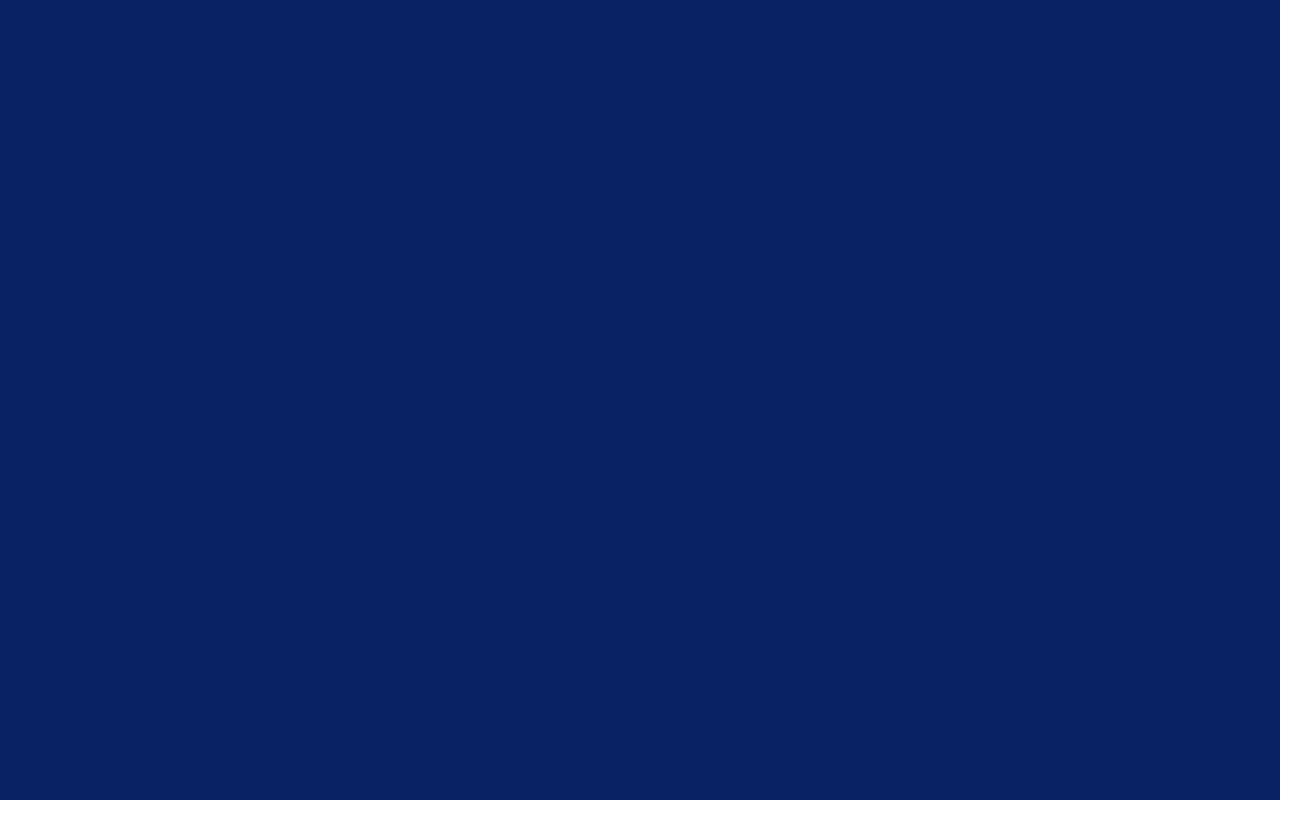
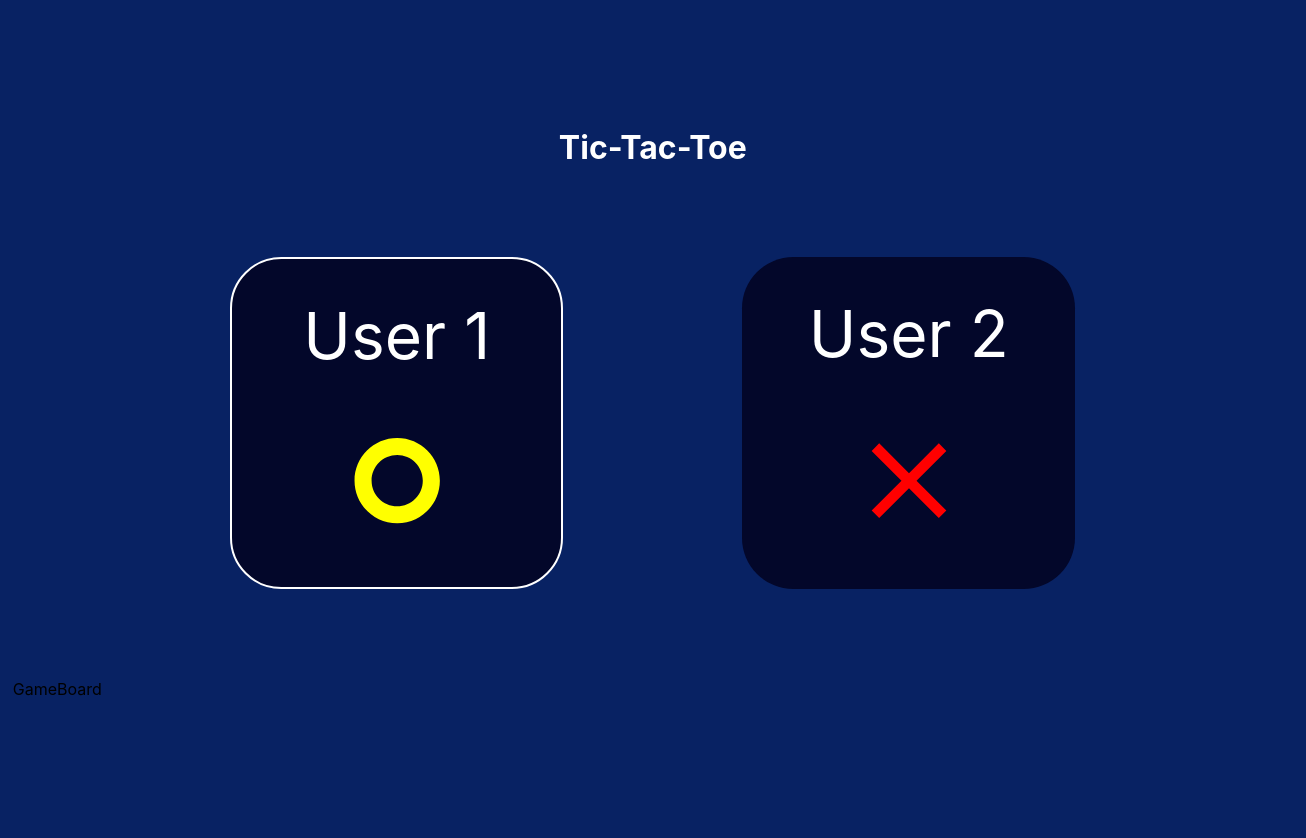
Before and after one commit to imnkywf/TicTacToe, a React (Create React App) app: page / in a window 1280 px wide. Shown: the top 838 px of the page, 1306 px wide, since content can reach past the window. Before the commit the page ends 800 px from the top, so only its background shows below. Built offline with nearby package versions, Linux system fonts and the light colour scheme.

Commit message:
Finished tuen ui

```diff
--- a/package.json
+++ b/package.json
@@ -3,6 +3,10 @@
   "version": "0.1.0",
   "private": true,
   "dependencies": {
+    "@emotion/react": "^11.11.1",
+    "@emotion/styled": "^11.11.0",
+    "@mui/icons-material": "^5.11.16",
+    "@mui/material": "^5.13.5",
     "@testing-library/jest-dom": "^5.16.5",
     "@testing-library/react": "^13.4.0",
     "@testing-library/user-event": "^13.5.0",
--- a/src/App.scss
+++ b/src/App.scss
@@ -1,10 +1,15 @@
+$title-color: white;
 $page-bgc: #082263;
 .App {
-  text-align: center;
-
   .container {
+    padding: 10vw 1vw 8vw;
     width: 100%;
     height: 100vh;
     background-color: $page-bgc;
+
+    h1 {
+      text-align: center;
+      color: $title-color;
+    }
   }
 }
--- a/src/App.tsx
+++ b/src/App.tsx
@@ -1,11 +1,21 @@
 import React from 'react';
 import './App.scss';
+import Turns from './components/Turns'
+import GameBoard from './components/GameBoard'
 
 function App() {
   return (
     <div className="App">
       <div className="container">
+        <h1>Tic-Tac-Toe</h1>
 
+        <div className="Turns">
+          <Turns />
+        </div>
+
+        <div className="game-board">
+          <GameBoard />
+        </div>
       </div>
     </div>
   );
--- a/src/components/Turns/index.scss
+++ b/src/components/Turns/index.scss
@@ -0,0 +1,40 @@
+$user-width: 26vw;
+$user-height: 26vw;
+$user-bgc: #03072a;
+$user-radius: 4vw;
+
+@mixin userStyle {
+  display: flex;
+  flex-direction: column;
+  justify-content: space-between;
+  align-items: center;
+  width: $user-width;
+  height: $user-height;
+  background-color: $user-bgc;
+  box-sizing: border-box;
+  border-radius: $user-radius;
+}
+
+.turns_container {
+  display: flex;
+  justify-content: space-around;
+  align-items: center;
+  margin: auto;
+  width: 80vw;
+  height: 40vw;
+
+  .user1 {
+    @include userStyle;
+    border: 2px solid white;
+  }
+
+  .user2 {
+    @include userStyle;
+  }
+
+  span {
+    margin-top: 3vw;
+    font-size: 5vw;
+    color: white;
+  }
+}
--- a/src/components/Turns/index.tsx
+++ b/src/components/Turns/index.tsx
@@ -1,8 +1,19 @@
 import React from 'react'
 import './index.scss'
+import TripOriginIcon from '@mui/icons-material/TripOrigin';
+import CloseIcon from '@mui/icons-material/Close';
 
 export default function Turns() {
   return (
-    <div>Turns</div>
+    <div className='turns_container'>
+      <div className="user1">
+        <span>User 1</span>
+        <TripOriginIcon style={{ color: 'yellow', width: '8vw', height: '8vw', flex: 1 }} />
+      </div>
+      <div className="user2">
+        <span>User 2</span>
+        <CloseIcon style={{ color: 'red', width: '10vw', height: '10vw', flex: 1 }} />
+      </div>
+    </div>
   )
 }
--- a/src/index.css
+++ b/src/index.css
@@ -1,3 +1,8 @@
+* {
+  margin: 0;
+  padding: 0;
+}
+
 body {
   margin: 0;
   font-family: -apple-system, BlinkMacSystemFont, 'Segoe UI', 'Roboto', 'Oxygen',
```
Also changed, not shown: 1 other file (tests, documents, lock files or other folders).
